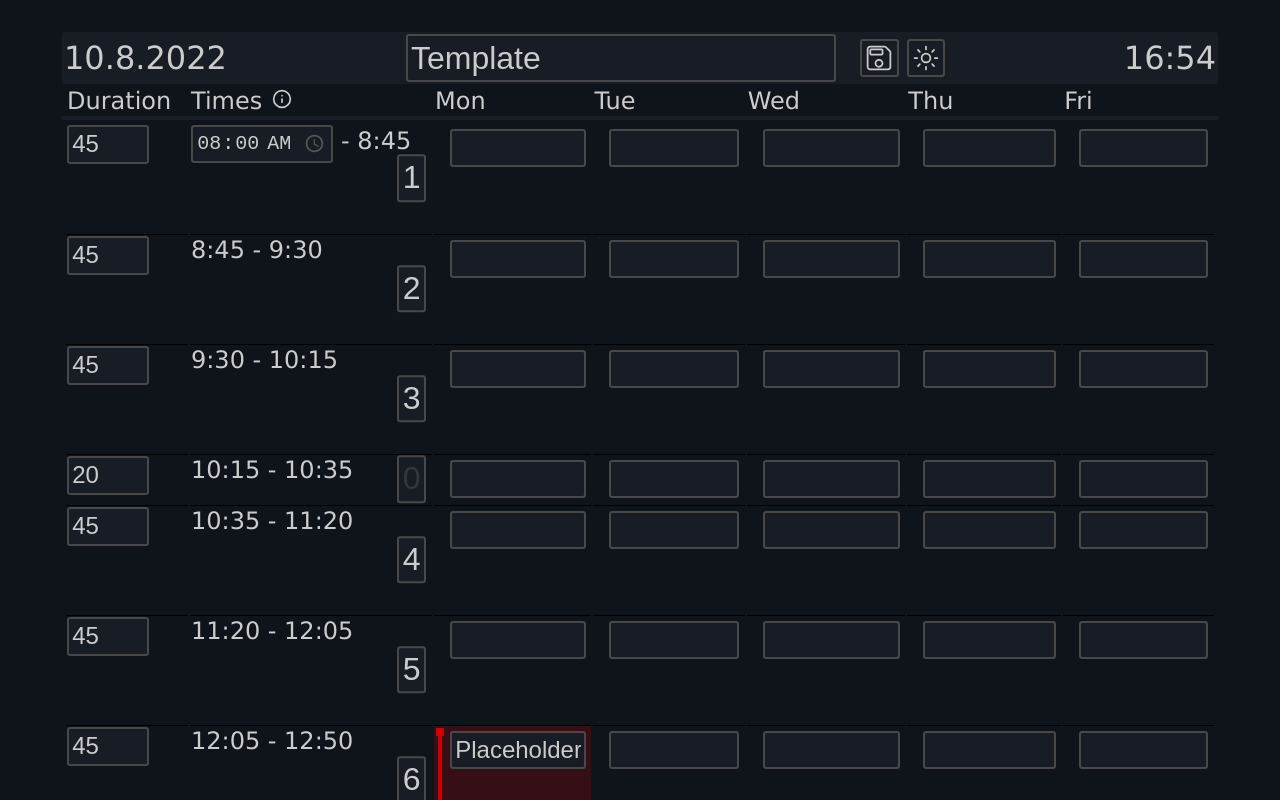
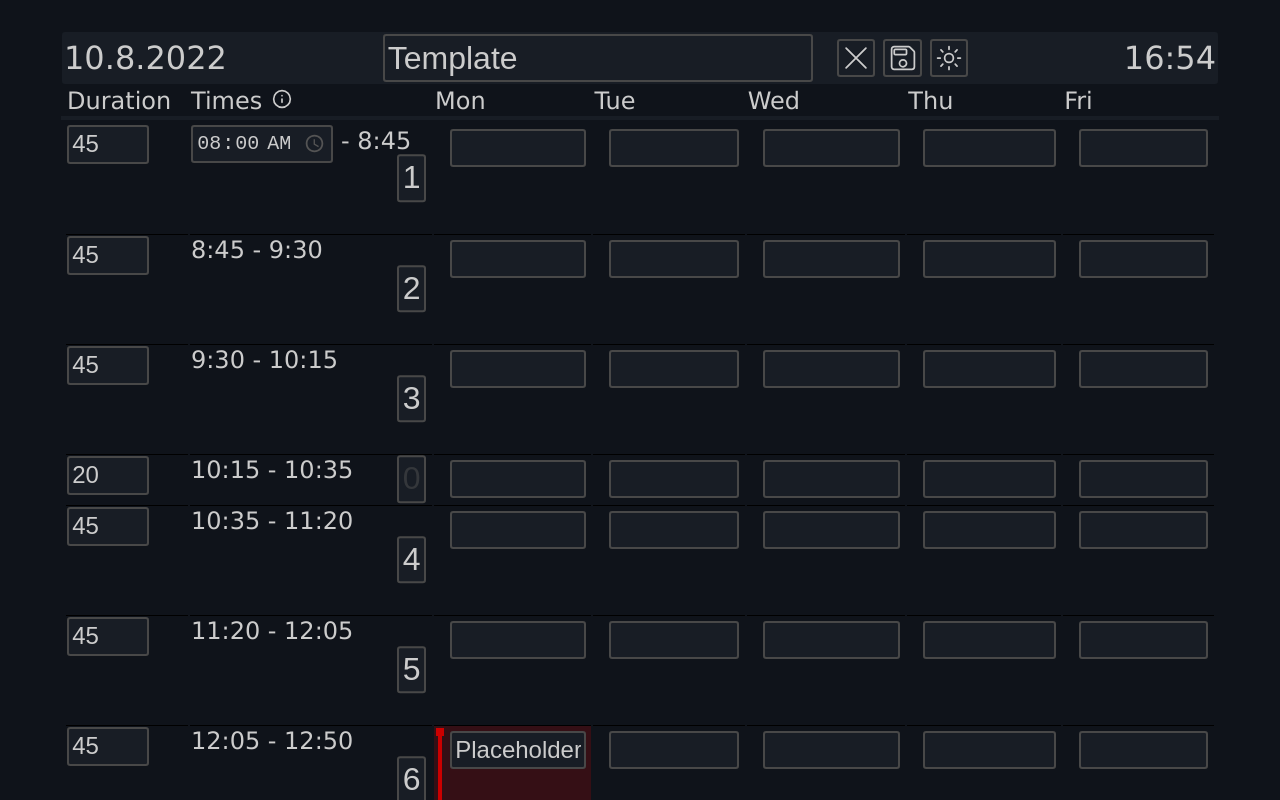
Before and after one commit to HiThere157/timetable, a Vue app: page / in a window 1280 px wide. Both pictures are taken after a click on the button 737 px from the left and 53 px from the top of the page. Shown: the top 800 px of the page. Built offline with nearby package versions, Linux system fonts and the light colour scheme.

Commit message:
Revert "Update Edit.vue"
This reverts commit 276f9489427dc48311c2d18bb431507667c29505.

```diff
--- a/src/components/HeaderActions/Edit.vue
+++ b/src/components/HeaderActions/Edit.vue
@@ -1,10 +1,11 @@
 <template>
   <URLInstruction v-if="instructionOpen" @close="instructionOpen = false" />
 
-  <button v-if="!isEditing" class="icon" @click="toggleEdit">
-    <EditIcon />
+  <button class="icon" @click="toggleEdit">
+    <EditIcon v-if="!isEditing" />
+    <CloseIcon v-else />
   </button>
-  <button v-else class="icon" @click="toggleEdit">
+  <button v-if="isEditing" class="icon" @click="saveToUrl">
     <SaveIcon />
   </button>
 </template>
@@ -12,6 +13,7 @@
 <script>
 import URLInstruction from "../URLInstruction.vue";
 import EditIcon from "../../icons/Edit.vue";
+import CloseIcon from "../../icons/Close.vue";
 import SaveIcon from "../../icons/Save.vue";
 
 import { storeToRefs } from "pinia";
@@ -35,15 +37,21 @@ export default {
       if (!this.isEditing) {
         const timetable = useTimetableStore();
         timetable.filterTimetable();
-        timetable.encodeTimetable();
+      }
+    },
+    saveToUrl() {
+      this.toggleEdit();
 
-        this.instructionOpen = true;
-      }
+      const timetable = useTimetableStore();
+      timetable.encodeTimetable();
+
+      this.instructionOpen = true;
     },
   },
   components: {
     URLInstruction,
     EditIcon,
+    CloseIcon,
     SaveIcon,
   },
 };
```
